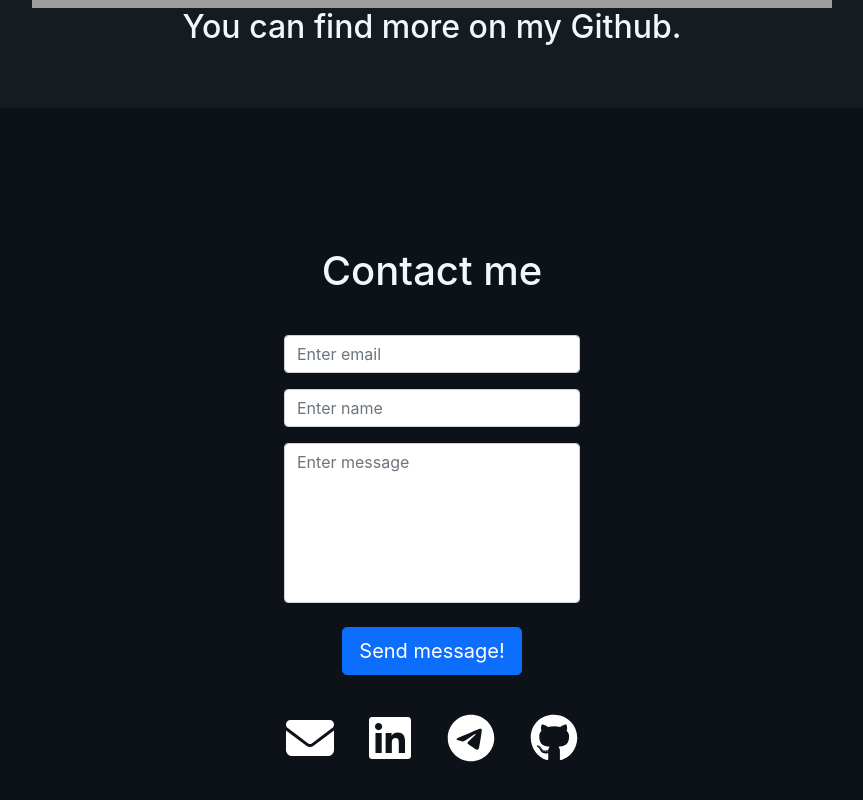
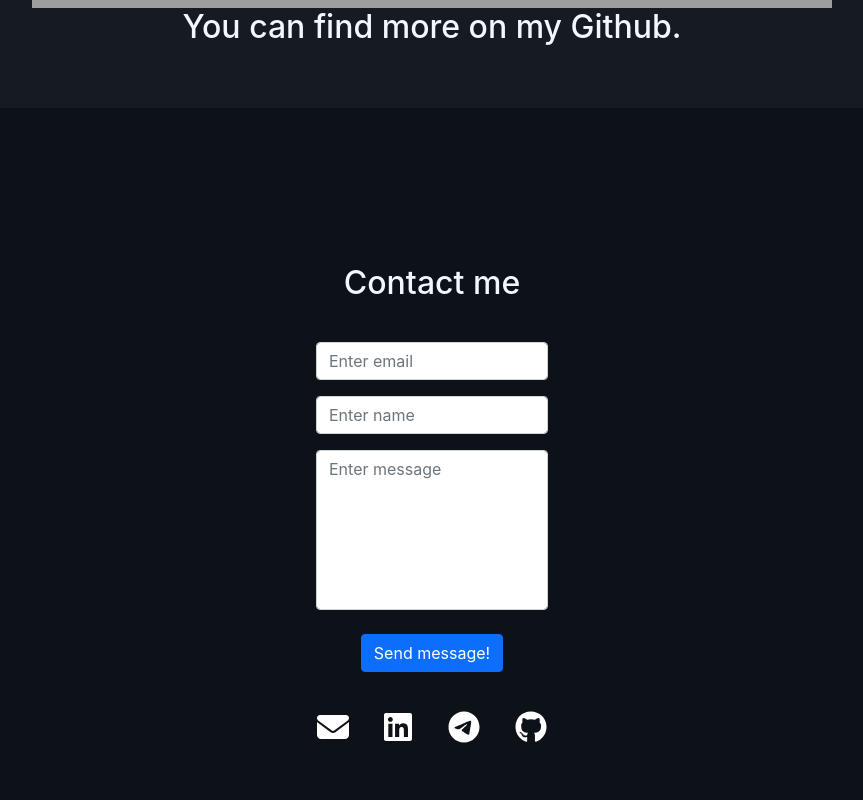
Before and after one commit to fernandobouchet/fernandobouchet.github.io, a React (Create React App) app: page / in a window 1280 px wide. Shown: the part 1548-2348 px from the top of the page, without its empty margins (208-1071 px from the left). Built offline with nearby package versions, Linux system fonts and the light colour scheme; grey boxes are pictures that could not be loaded; the HTML template or start-up script is replaced by a standard one.

Commit message:
Change some styles to 'Contact' section

```diff
--- a/src/components/Contact/Contact.js
+++ b/src/components/Contact/Contact.js
@@ -10,16 +10,16 @@ import { faEnvelope } from "@fortawesome/free-solid-svg-icons";
 
 function Contact() {
   const IconLinkedin = (
-    <FontAwesomeIcon icon={faLinkedin} className="fa-3x" color="white" />
+    <FontAwesomeIcon icon={faLinkedin} className="fa-2x" color="white" />
   );
   const IconTelegram = (
-    <FontAwesomeIcon icon={faTelegram} className="fa-3x" color="white" />
+    <FontAwesomeIcon icon={faTelegram} className="fa-2x" color="white" />
   );
   const IconGithub = (
-    <FontAwesomeIcon icon={faGithub} className="fa-3x" color="white" />
+    <FontAwesomeIcon icon={faGithub} className="fa-2x" color="white" />
   );
   const IconMail = (
-    <FontAwesomeIcon icon={faEnvelope} className="fa-3x" color="white" />
+    <FontAwesomeIcon icon={faEnvelope} className="fa-2x" color="white" />
   );
 
   return (
@@ -59,7 +59,7 @@ function Contact() {
               name="text"
               style={{ height: "10rem", resize: "none" }}
             />
-            <StyledSubmitButton variant="primary" type="submit" size="lg">
+            <StyledSubmitButton variant="primary" type="submit">
               Send message!
             </StyledSubmitButton>
           </StyledForm>
@@ -141,7 +141,7 @@ const StyledButton = styled(Button)`
 `;
 
 const StyledForm = styled(Form)`
-  width: 20rem;
+  width: 16rem;
   margin: 2rem auto;
 
   .Control {
@@ -150,5 +150,5 @@ const StyledForm = styled(Form)`
 `;
 
 const StyledH2 = styled.h2`
-  font-size: 2.5rem;
+  font-size: 2rem;
 `;
```
